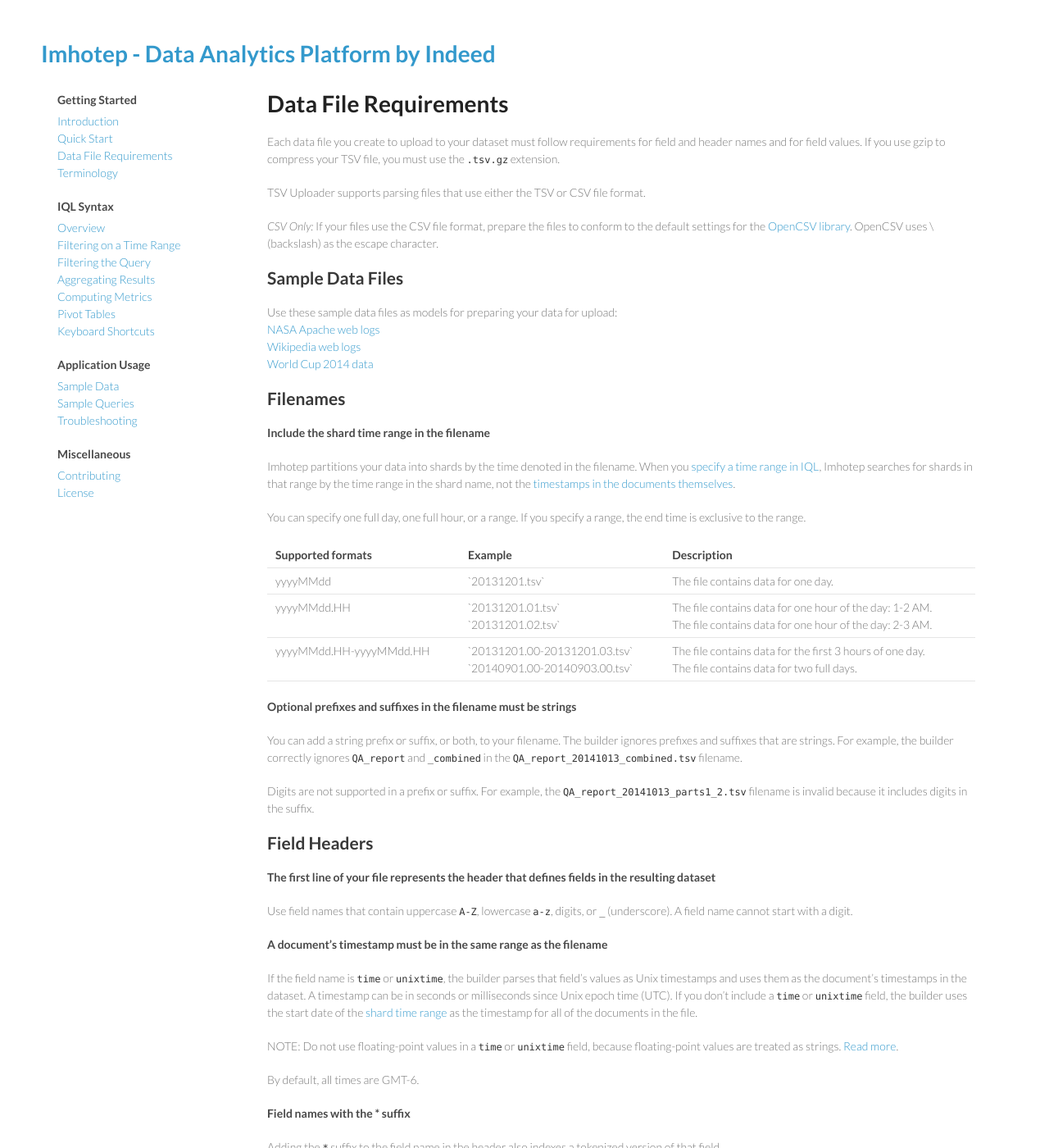
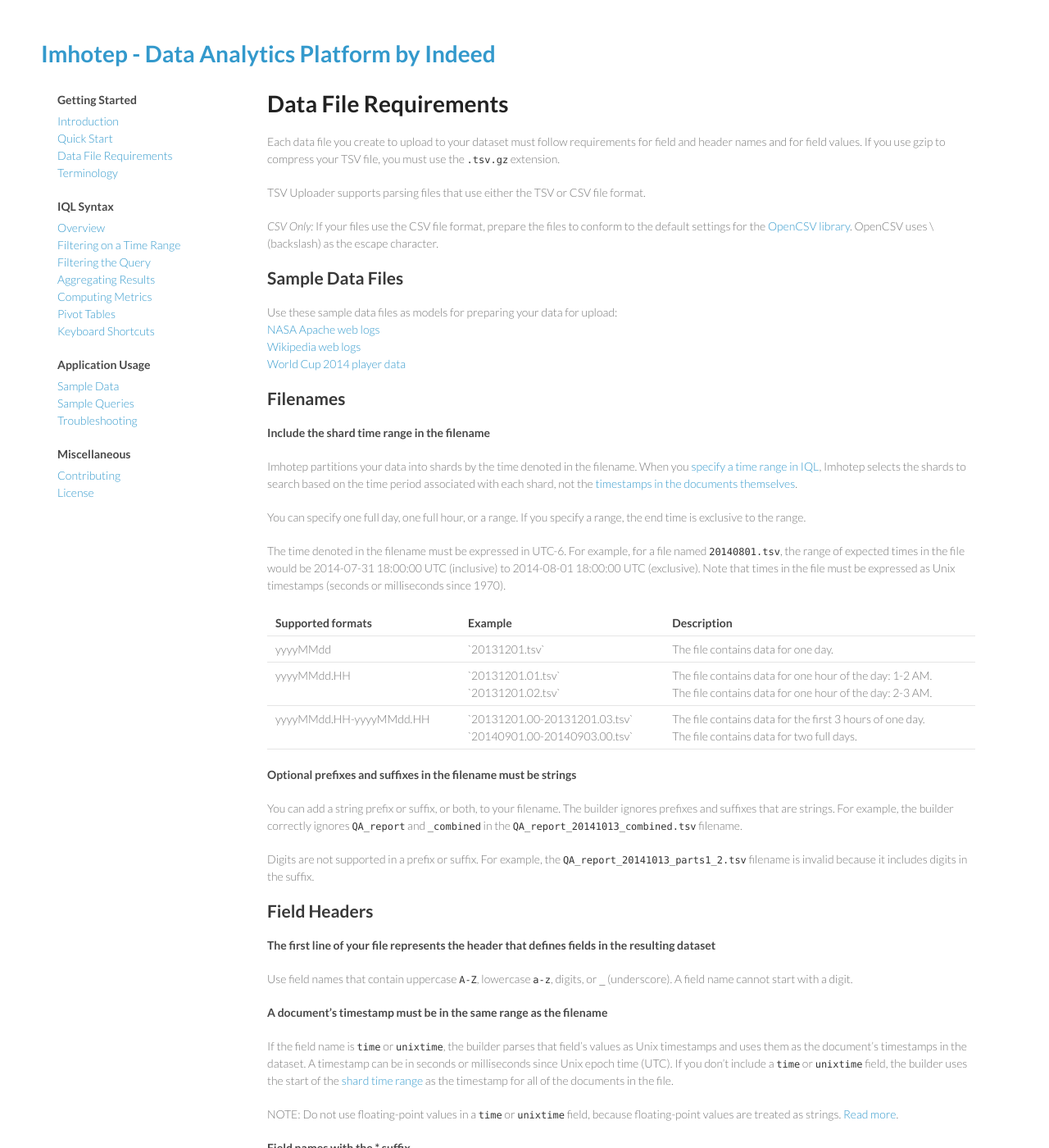
Before and after one commit to indeedeng/imhotep, a Jekyll site: the page built from docs/data-file-requirements.md, in a window 1280 px wide and 1400 px high. Shown: the whole window at 82% size. Built offline with Jekyll 4.4.1, drawn with Linux system fonts in a browser that asks for light colours; Markdown is read by kramdown in place of the engine named in the settings; some of the changed text lies outside the part shown.

Commit message:
GMT to UTC and plus suffix

```diff
--- a/docs/data-file-requirements.md
+++ b/docs/data-file-requirements.md
@@ -14,14 +14,16 @@
 Use these sample data files as models for preparing your data for upload:<br>
 [NASA Apache web logs](../sample-data#nasa-apache-web-logs)<br>
 [Wikipedia web logs](../sample-data#wikipedia-web-logs)<br>
-[World Cup 2014 data](../sample-data#world-cup-2014-data)
+[World Cup 2014 player data](../sample-data#world-cup-2014-player-data)
 
 ## Filenames
 
 #### <a name="shard-timerange"></a>Include the shard time range in the filename
-Imhotep partitions your data into shards by the time denoted in the filename. When you [specify a time range in IQL][timerange], Imhotep searches for shards in that range by the time range in the shard name, not the [timestamps in the documents themselves](#time).
+Imhotep partitions your data into shards by the time denoted in the filename. When you [specify a time range in IQL][timerange], Imhotep selects the shards to search based on the time period associated with each shard, not the [timestamps in the documents themselves](#time).
 
 You can specify one full day, one full hour, or a range. If you specify a range, the end time is exclusive to the range.
+
+The time denoted in the filename must be expressed in UTC-6. For example, for a file named `20140801.tsv`, the range of expected times in the file would be 2014-07-31 18:00:00 UTC (inclusive) to 2014-08-01 18:00:00 UTC (exclusive). Note that times in the file must be expressed as Unix timestamps (seconds or milliseconds since 1970).
 <table>
   <tr>
     <th>Supported formats</th>
@@ -59,17 +61,13 @@
 
 #### <a name="time"></a>A document's timestamp must be in the same range as the filename
 
-If the field name is `time` or `unixtime`, the builder parses that field’s values as Unix timestamps and uses them as the document’s timestamps in the dataset. A timestamp can be in seconds or milliseconds since Unix epoch time (UTC). If you don't include a `time` or `unixtime` field, the builder uses the start date of the [shard time range](#shard-timerange) as the timestamp for all of the documents in the file.
+If the field name is `time` or `unixtime`, the builder parses that field’s values as Unix timestamps and uses them as the document’s timestamps in the dataset. A timestamp can be in seconds or milliseconds since Unix epoch time (UTC). If you don't include a `time` or `unixtime` field, the builder uses the start of the [shard time range](#shard-timerange) as the timestamp for all of the documents in the file.
 
 NOTE: Do not use floating-point values in a `time` or `unixtime` field, because floating-point values are treated as strings. [Read more](#floating).
-
-By default, all times are GMT-6.
 
 #### Field names with the * suffix
 
 Adding the `*` suffix to the field name in the header also indexes a tokenized version of that field.
-
-
 <table>
   <tr>
     <th>Field Name</th>
@@ -100,6 +98,21 @@
   </tr>
 </table>
 
+#### Field names with the + suffix
+Adding the `+` suffix to the field name in the header indexes the tokens in the field instead of the entire field.
+<table>
+  <tr>
+    <th>Field Name</th>
+    <th>Value</th>
+    <th>Indexed Values</th>
+  </tr>
+  <tr>
+    <td valign="top">query_words+</td>
+    <td valign="top">"project manager"</td>
+    <td valign="top">query_words:"project"<br>query_words:"manager"</td>
+  </tr>
+
+</table>
 
 
 ## Field Values
```
